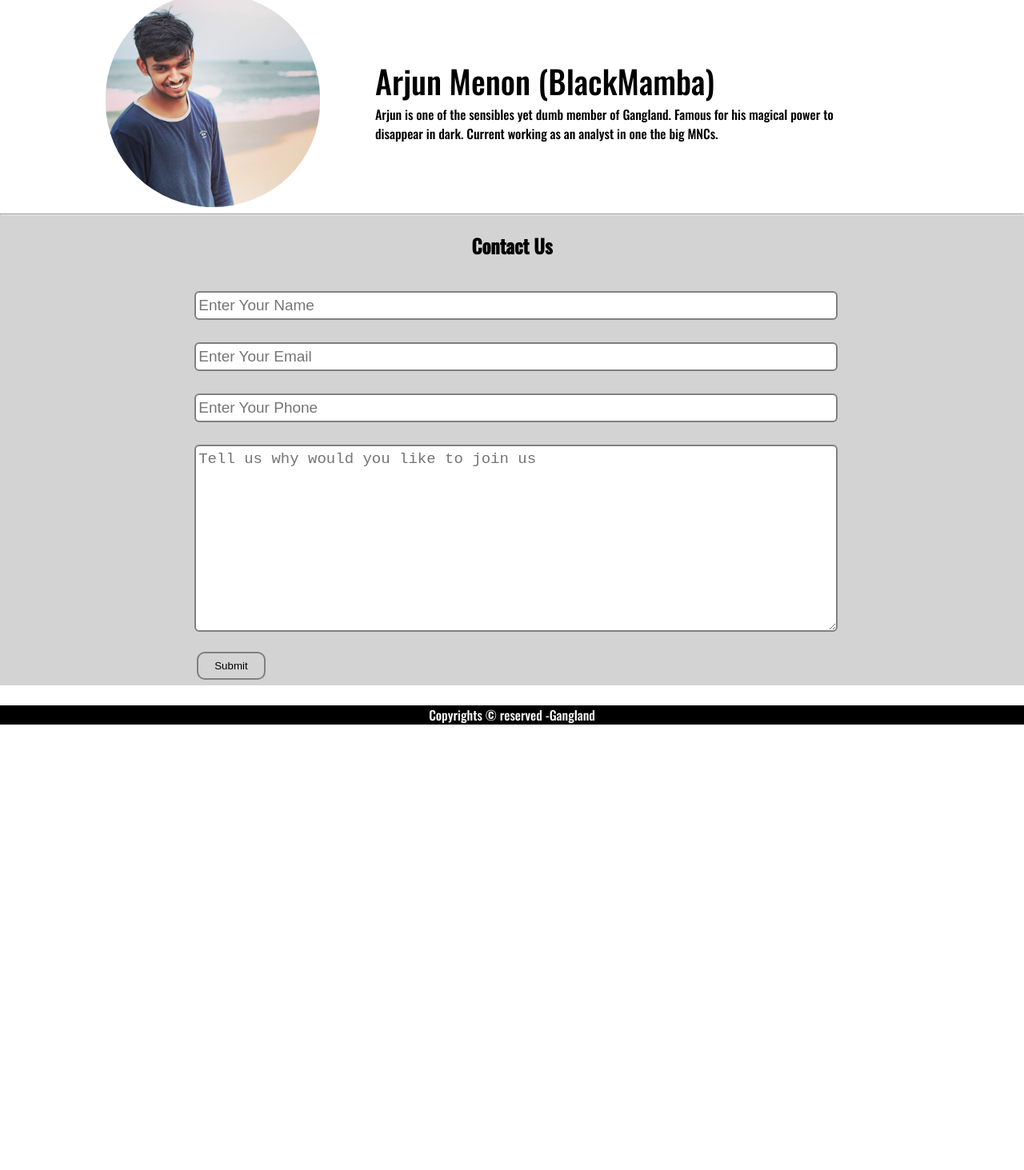
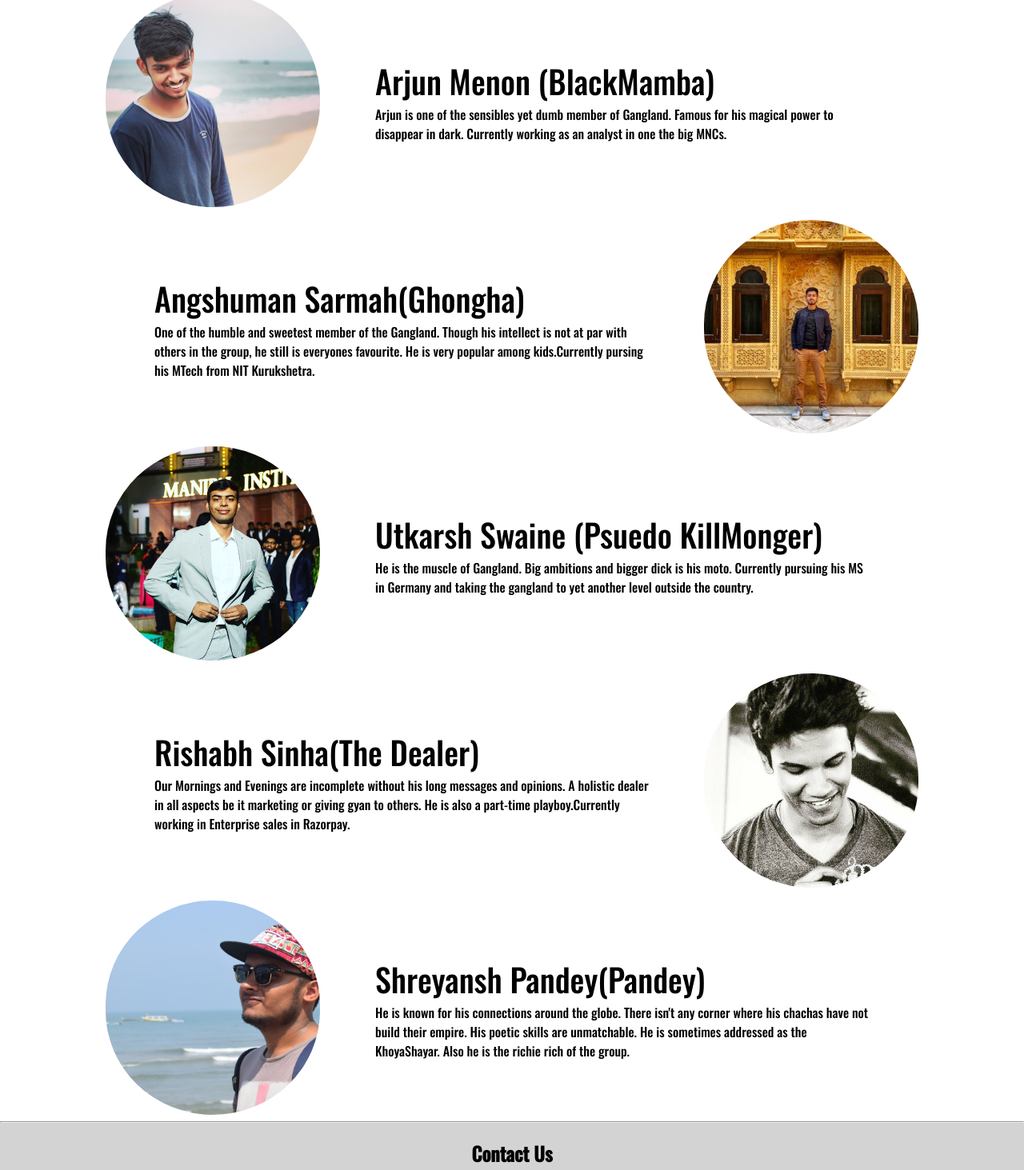
Before and after one commit to Luciferbomb/ganglandmanipal, a website: page index.html in a window 1280 px wide. Shown: the part 1718-3181 px from the top of the page at 80% size. Before the commit the page ends 2624 px from the top, so only its background shows below. Drawn offline with nearby package versions, Linux system fonts and the light colour scheme.

Commit message:
Update index.html

```diff
--- a/index.html
+++ b/index.html
@@ -94,13 +94,71 @@
                 Arjun Menon (BlackMamba)
             </p>
             <p class="sectionSubTag text-small">
-                Arjun is one of the sensibles yet dumb member of Gangland. Famous for his magical power to disappear in dark. Current working as an analyst in one the big MNCs.
+                Arjun is one of the sensibles yet dumb member of Gangland. Famous for his magical power to disappear in dark. Currently working as an analyst in one the big MNCs.
             </p>
         </div>
         <div class="thumbnail">
             <img src="img/Arjun.jpg" alt="image" class="imgFluid">
         </div>
     </section>
+
+    <section class="section">
+        <div class="paras">
+            <p class="sectionTag text-big">
+                Angshuman Sarmah(Ghongha)
+            </p>
+            <p class="sectionSubTag text-small">
+                One of the humble and sweetest member of the Gangland. Though his intellect is not at par with others in the group, he still is everyones favourite. He is very popular among kids.Currently pursing his MTech from NIT Kurukshetra.
+            </p>
+        </div>
+        <div class="thumbnail">
+            <img src="img/ghonghs.jpg" alt="image" class="imgFluid">
+        </div>
+    </section>
+
+    <section class="section section-left">
+        <div class="paras">
+            <p class="sectionTag text-big">
+                Utkarsh Swaine (Psuedo KillMonger)
+            </p>
+            <p class="sectionSubTag text-small">
+                He is the muscle of Gangland. Big ambitions and bigger dick is his moto. Currently pursuing his MS in Germany and taking the gangland to yet another level outside the country.
+            </p>
+        </div>
+        <div class="thumbnail">
+            <img src="img/UT.jpg" alt="image" class="imgFluid">
+        </div>
+    </section>
+
+    <section class="section">
+        <div class="paras">
+            <p class="sectionTag text-big">
+                Rishabh Sinha(The Dealer)
+            </p>
+            <p class="sectionSubTag text-small">
+                Our Mornings and Evenings are incomplete without his long messages and opinions. A holistic dealer in all aspects be it marketing or giving gyan to others. He is also a part-time playboy.Currently working in Enterprise sales in Razorpay.
+            </p>
+        </div>
+        <div class="thumbnail">
+            <img src="img/Rishabh.jpg" alt="image" class="imgFluid">
+        </div>
+    </section>
+
+    <section class="section section-left">
+        <div class="paras">
+            <p class="sectionTag text-big">
+                Shreyansh Pandey(Pandey)
+            </p>
+            <p class="sectionSubTag text-small">
+                He is known for his connections around the globe. There isn't any corner where his chachas have not build their empire. His poetic skills are unmatchable. He is sometimes addressed as the KhoyaShayar. Also he is the richie rich of the group.
+
+            </p>
+        </div>
+        <div class="thumbnail">
+            <img src="img/Pandey.jpg" alt="image" class="imgFluid">
+        </div>
+    </section>
+
     <hr>
     <section class="contact" id="contact">
         <h2 class=" text-center">Contact Us</h2>
```
